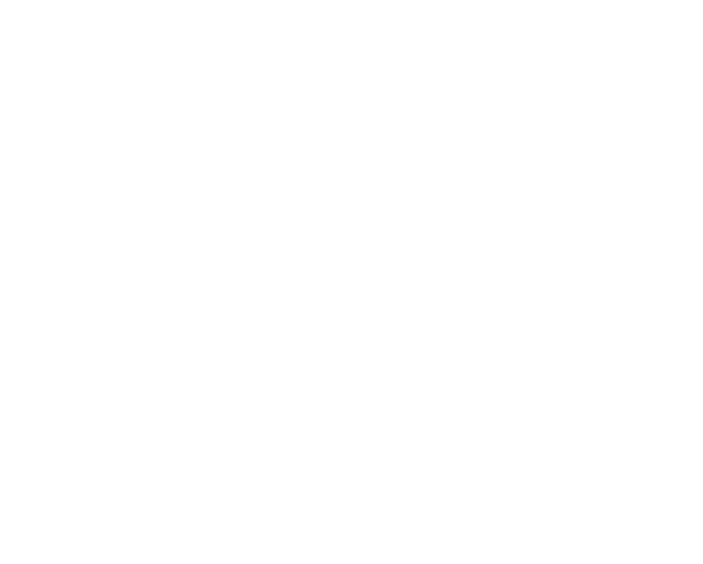
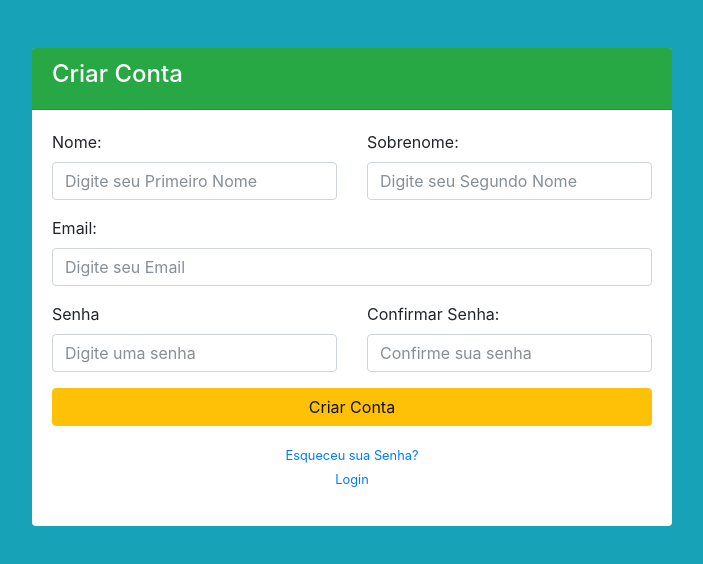
Before and after one commit to FabianoPereiraOne/Dashboard, a plain HTML site: page cadastrar.html in a window 1280 px wide. Shown: the whole page, without its empty margins (288-991 px from the left). Drawn offline with Linux system fonts and the light colour scheme.

Commit message:
cadatrar finish

```diff
--- a/cadastrar.html
+++ b/cadastrar.html
@@ -3,13 +3,62 @@
 <head>
     <meta charset="UTF-8">
     <meta name="viewport" content="width=device-width, initial-scale=1.0">
-    <title>Pagina de Login</title>
+    <title>Criar Conta</title>
     <link rel="stylesheet" href="bibliotecas/bootstrap/css/bootstrap.min.css">
     <link rel="stylesheet" href="bibliotecas/font-awesome/css/font-awesome.min.css">
     <link rel="stylesheet" href="css/sb-admin.min.css">
     <script src="https://kit.fontawesome.com/59c1ffd9fc.js" crossorigin="anonymous"></script>
 </head>
-<body>
+<body class="bg-info">
+    <div class="container">
+        <div class="card card-register mx-auto mt-5 border-0">
+            <div class="card-header bg-success">
+                <h4 class="text-white">Criar Conta</h4>
+            </div>
+            <div class="card-body">
+                <form>
+                    <div class="form-group">
+                        <div class="row">
+                            <div class="col-6">
+                                <label for="username">Nome:</label>
+                                <input class="form-control" placeholder="Digite seu Primeiro Nome" type="text" name="nome" id="username">
+                            </div>
+                            <div class="col-6">
+                                <label for="sobrenome">Sobrenome:</label>
+                                <input class="form-control" placeholder="Digite seu Segundo Nome" type="text" name="sobrenome" id="sobrenome">
+                            </div>
+                        </div>
+                    </div>
+                    <div class="form-group">
+                        <label for="email">Email:</label>
+                        <input class="form-control" placeholder="Digite seu Email" type="email" name="e-mail" id="email">
+                    </div>
+                    <div class="form-group">
+                        <div class="row">
+                            <div class="col-6">
+                                <label for="pass1">Senha</label>
+                                <input type="password" class="form-control" placeholder="Digite uma senha" name="senha" id="pass1">
+                            </div>
+                            <div class="col-6">
+                                <label for="pass2">Confirmar Senha:</label>
+                                <input type="password" class="form-control" placeholder="Confirme sua senha" name="senha" id="pass2">
+                            </div>
+                        </div>
+                    </div>
+                    <div class="form-group">
+                        <button class="btn btn-warning btn-block">Criar Conta</button>
+                    </div>
+                    <div class="form-group text-center">
+                        <a href="recuperar.html" class="d-block"><small>Esqueceu sua Senha?</small></a>
+                        <a href="login.html" class="d-block"><small>Login</small></a>
+                    </div>
+                </form>
+            </div>
+        </div>
+    </div>
+
+
+
 
     <script src="bibliotecas/jquery/jquery.min.js"></script>
     <script src="bibliotecas/bootstrap/js/bootstrap.bundle.min.js"></script>
```
Also changed, not shown: login.html (+0 -2 lines).
